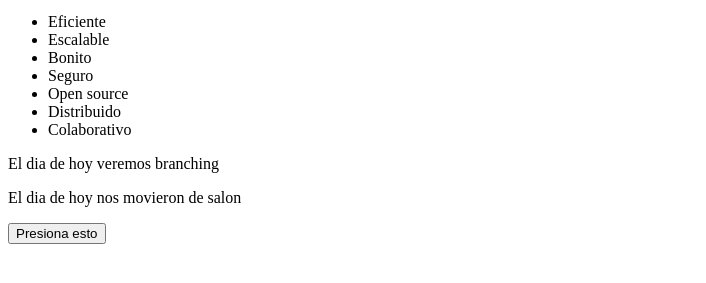
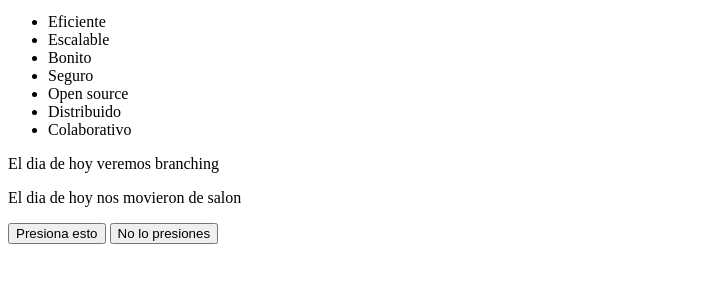
Before and after one commit to naico12/Taller-git, a plain HTML site: page index.html in a window 1280 px wide. Shown: the part 101-384 px from the top of the page, without its empty margins (0-706 px from the left). Drawn offline with Linux system fonts and the light colour scheme.

Commit message:
Agrega otro boton

```diff
--- a/index.html
+++ b/index.html
@@ -24,6 +24,8 @@
 
 	<button>Presiona esto</button>
 
+	<button>No lo presiones</button>
+
 
 </body>
 </html>
```
